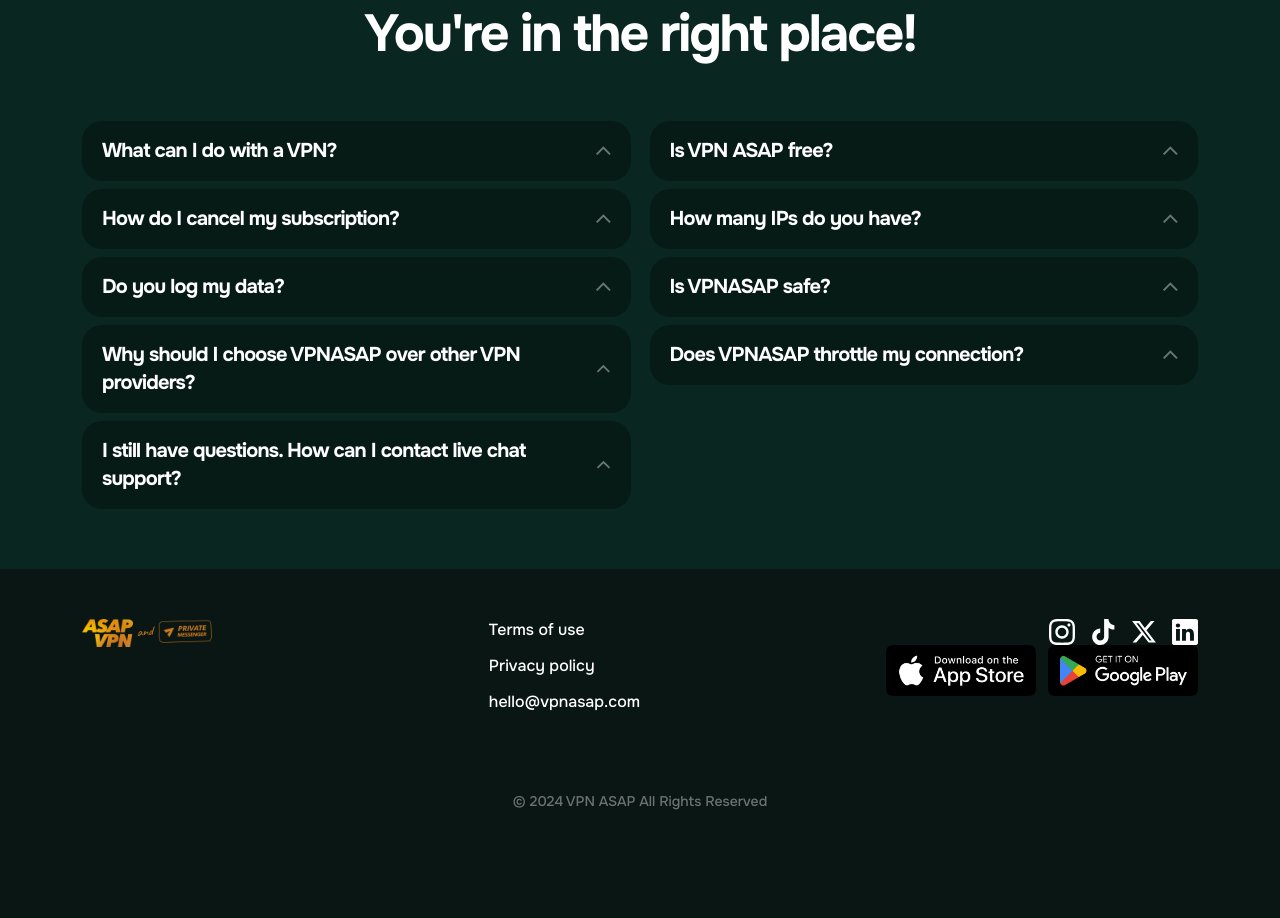
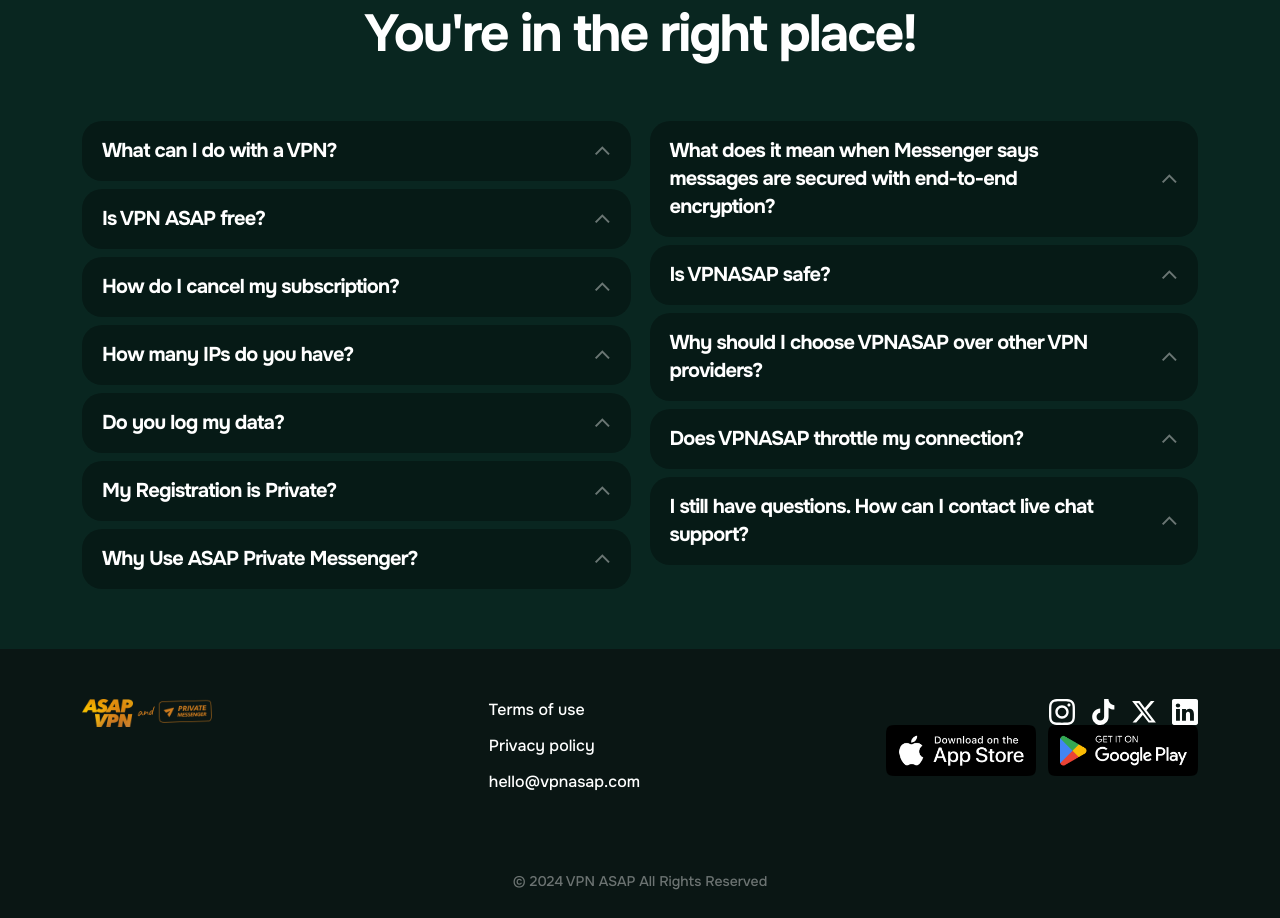
Before and after one commit to kaletvintsev/vpnsap, a Vue app: page / in a window 1280 px wide. Shown: the part 4940-5858 px from the top of the page. Before the commit the page ends 5800 px from the top, so only its background shows below. Built offline with nearby package versions, Linux system fonts and the light colour scheme.

Commit message:
FAQ style fixes

```diff
--- a/src/components/LandingFAQ.vue
+++ b/src/components/LandingFAQ.vue
@@ -27,6 +27,21 @@
     question: 'Do you log my data?',
     answer:
       'VPNASAP is a privacy-focused company that does not store activity logs or connection logs of our users. VPNASAP does collect minimal information about the usage of our services in order to identify and address technical issues, but this information cannot be used to connect you to any specific activity or behavior.'
+  },
+  {
+    question: 'My Registration is Private?',
+    answer: 'Yes, we don’t have or collect any user information so all is Private.'
+  },
+  {
+    question: 'Why Use ASAP Private Messenger?',
+    answer:
+      "End-to-end encryption keeps your conversations secure. We can't read your messages or listen to your calls, and no one else can either. Privacy isn’t an optional mode — it’s just the way that ASAP works."
+  },
+  {
+    question:
+      'What does it mean when Messenger says messages are secured with end-to-end encryption?',
+    answer:
+      "he content of your messages  in an end-to-end encrypted chat is protected from the moment it leaves your device to the moment it reaches the receiver's device. This means that nobody during this delivery, including ASAP, can see to what's sent."
   },
   {
     question: 'Is VPNASAP safe?',
@@ -90,12 +105,16 @@
 }
 
 .faq-items-block {
-  display: flex;
-  flex-flow: column;
-  gap: 8px 19px;
   @media only screen and (min-width: 993px) {
-    display: grid;
-    grid-template-columns: 1fr 1fr;
+    columns: 2;
+    column-gap: 19px;
   }
 }
+
+.item {
+  -webkit-column-break-inside: avoid;
+  page-break-inside: avoid;
+  break-inside: avoid;
+  margin-bottom: 8px;
+}
 </style>
--- a/src/components/LandingFAQItem.vue
+++ b/src/components/LandingFAQItem.vue
@@ -10,16 +10,17 @@
 </script>
 
 <template>
-  <div @click="isOpen = !isOpen" class="faq-item" :class="{ 'faq-item--open': isOpen }">
+  <div @click="isOpen = !isOpen" class="faq-item">
     <div class="item-header">
       <div class="item-title">{{ question.question }}</div>
-      <IconArrow :is-open="isOpen" :class="{ 'arrow--closed': !isOpen }" />
+      <IconArrow :is-open="isOpen" class="arrow" :class="{ 'arrow--closed': !isOpen }" />
     </div>
     <Transition>
       <div v-show="isOpen" class="item-faq-description" v-html="question.answer"></div>
     </Transition>
   </div>
 </template>
+
 <style lang="scss" scoped>
 .faq-item {
   display: flex;
@@ -30,17 +31,9 @@
   background-color: rgba(0, 0, 0, 0.32);
   cursor: pointer;
   height: min-content;
-  max-height: 8em;
-  transition: max-height 0.4s;
 
   &:last-child {
     margin-bottom: 0;
-  }
-
-  &--open {
-    max-height: 800em;
-    transition: max-height 0.6s;
-
   }
 }
 
@@ -57,10 +50,13 @@
   letter-spacing: -0.04em;
 }
 
+.arrow {
+  min-width: 18px;
+  &--closed {
+    opacity: 0.4;
+  }
+}
 
-.arrow--closed {
-  opacity: 0.4;
-}
 .item-faq-description {
   color: rgba(255, 255, 255, 0.64);
   font-size: 14px;
@@ -72,11 +68,14 @@
 
 .v-enter-active,
 .v-leave-active {
-  transition: opacity 0.5s ease;
+  transition: all 0.8s ease;
+  max-height: 999px;
 }
 
 .v-enter-from,
 .v-leave-to {
   opacity: 0;
+  max-height: 0;
+  transition: all 0.4s ease;
 }
 </style>
```
